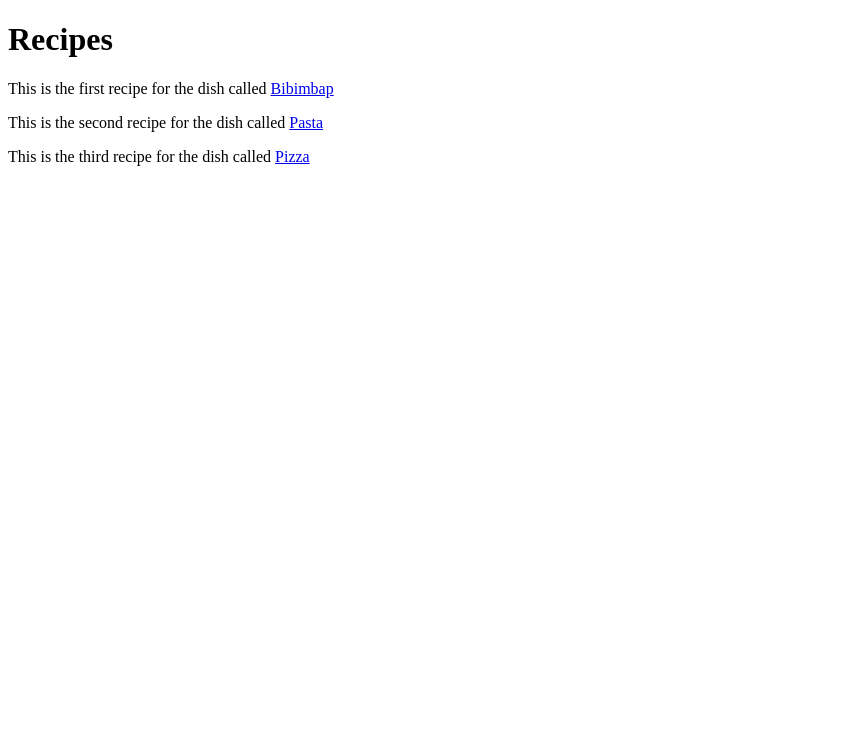
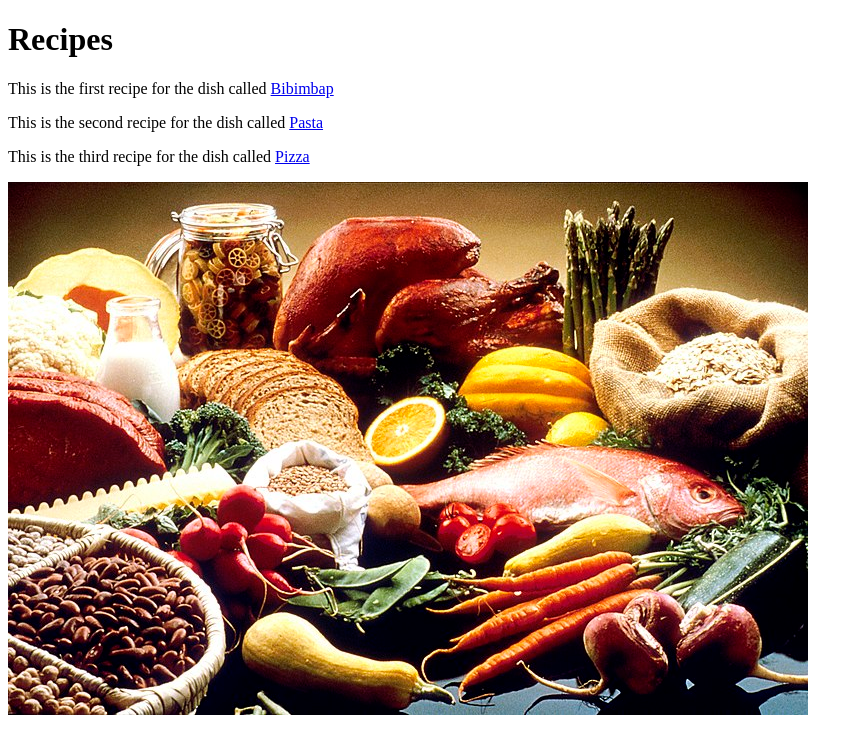
Before and after one commit to BilalBSS/Recipess, a plain HTML site: page index.html in a window 1280 px wide. Shown: the whole page, without its empty margins (0-863 px from the left). Drawn offline with Linux system fonts and the light colour scheme.

Commit message:
Modified the index.html to add another image

```diff
--- a/index.html
+++ b/index.html
@@ -10,5 +10,6 @@
         <p>This is the first recipe for the dish called <a href="recipes/Bibimbap.html">Bibimbap</a></p>
         <p>This is the second recipe for the dish called <a href="recipes/lasagna.html">Pasta</a></p>
         <p>This is the third recipe for the dish called <a href="recipes/pizza.html">Pizza</a></p>
+        <img src="./Images/food.jpg" alt="Generic Food Image as a central page">
     </body>
 </html>
```
